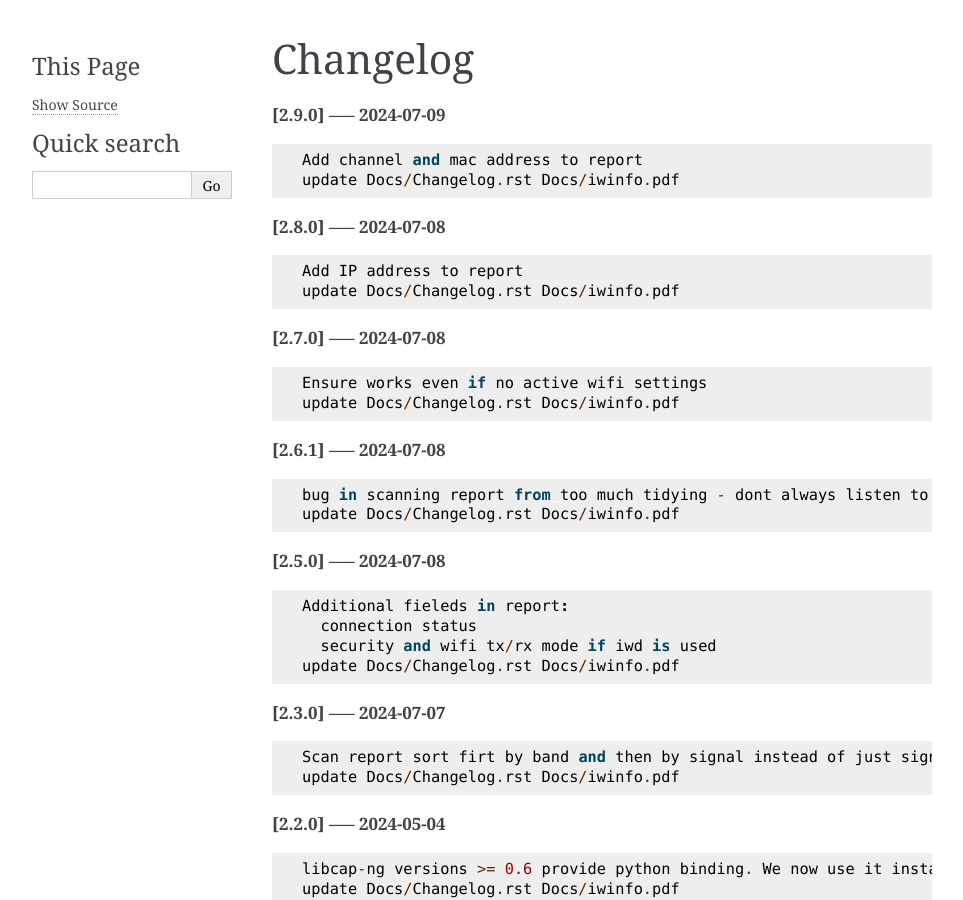
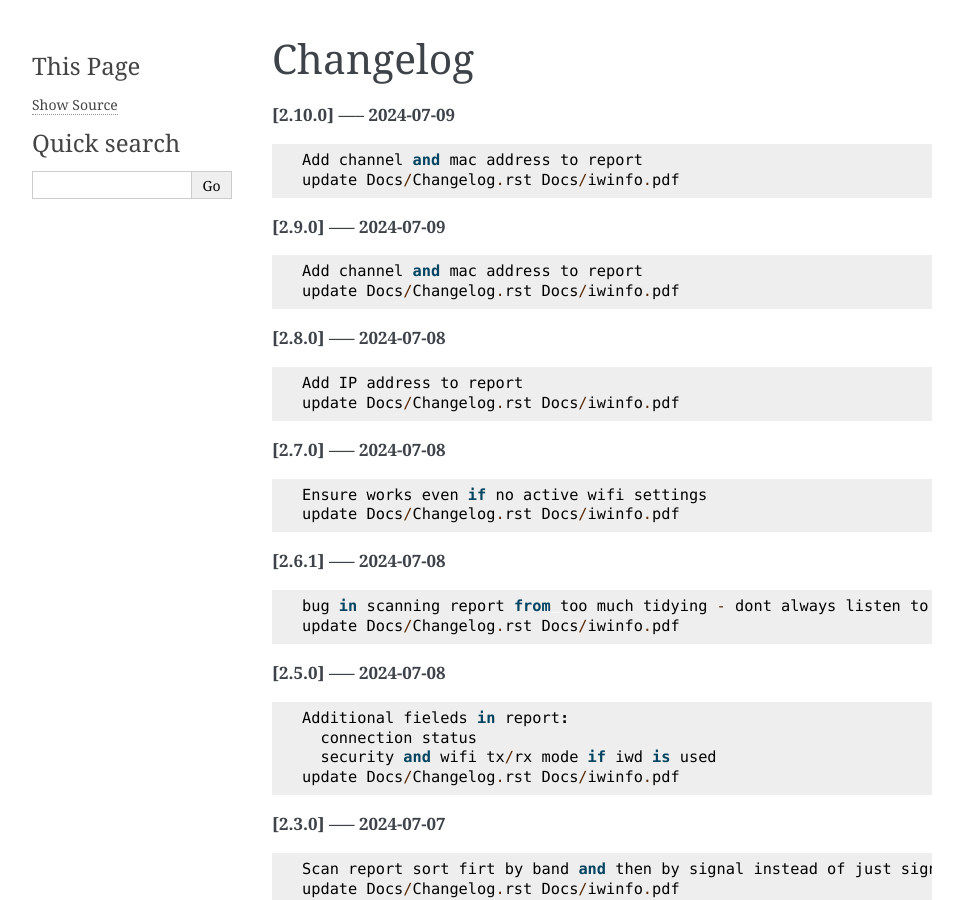
Before and after one commit to gene-git/iwinfo, a Sphinx documentation site: the page built from Docs/Changelog.rst, in a window 1280 px wide and 900 px high. Shown: the whole window, without its empty margins (148-1111 px from the left). Built offline with Sphinx 7.4.7, drawn with Linux system fonts in a browser that asks for light colours; pages that are not in the unit, such as notebooks, are missing from menus.

Commit message:
update Docs/Changelog.rst Docs/iwinfo.pdf

```diff
--- a/Docs/Changelog.rst
+++ b/Docs/Changelog.rst
@@ -1,5 +1,11 @@
 Changelog
 =========
+
+**[2.10.0] ----- 2024-07-09** ::
+
+	    Add channel and mac address to report
+	    update Docs/Changelog.rst Docs/iwinfo.pdf
+
 
 **[2.9.0] ----- 2024-07-09** ::
 
```
Also changed, not shown: 1 other file.
